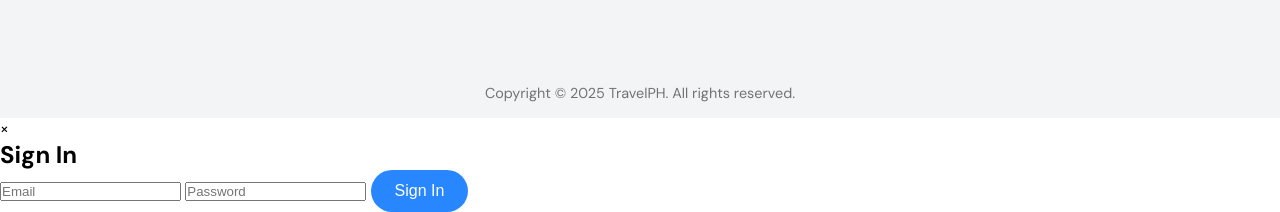
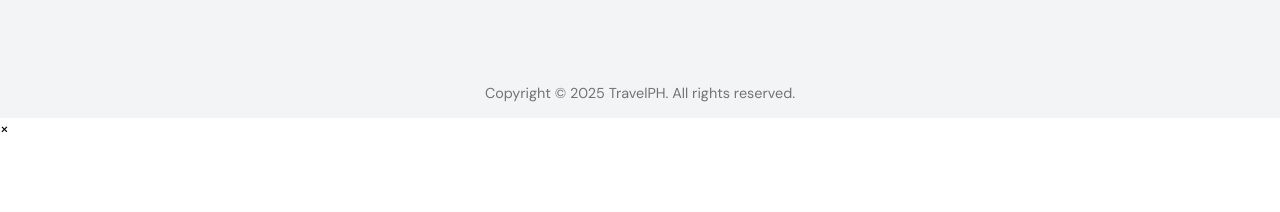
Before and after one commit to AngheloDeArroz/TravelPH, a plain HTML site: page index.html in a window 1280 px wide. Shown: the part 3006-3218 px from the top of the page. After the commit the page ends 3145 px from the top, so only its background shows below. Drawn offline with nearby package versions, Linux system fonts and the light colour scheme.

Commit message:
Update index.html

```diff
--- a/index.html
+++ b/index.html
@@ -289,12 +289,6 @@
     <div class="modal" id="signin-modal">
   <div class="modal-content">
     <span class="close-btn" id="close-modal">&times;</span>
-    <h2>Sign In</h2>
-    <form id="signin-form">
-      <input type="email" placeholder="Email" required />
-      <input type="password" placeholder="Password" required />
-      <button type="submit" class="btn">Sign In</button>
-    </form>
   </div>
 </div>
   </body>
```
